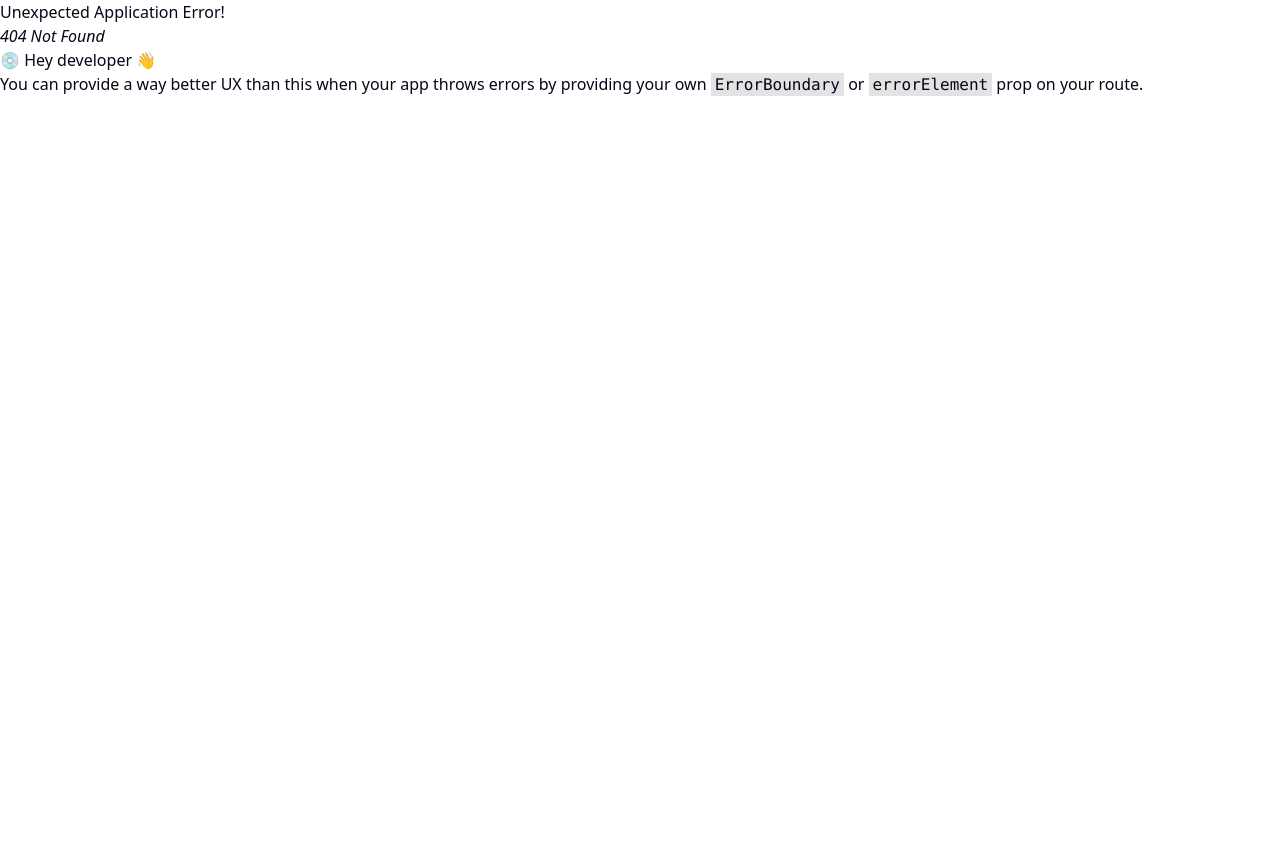
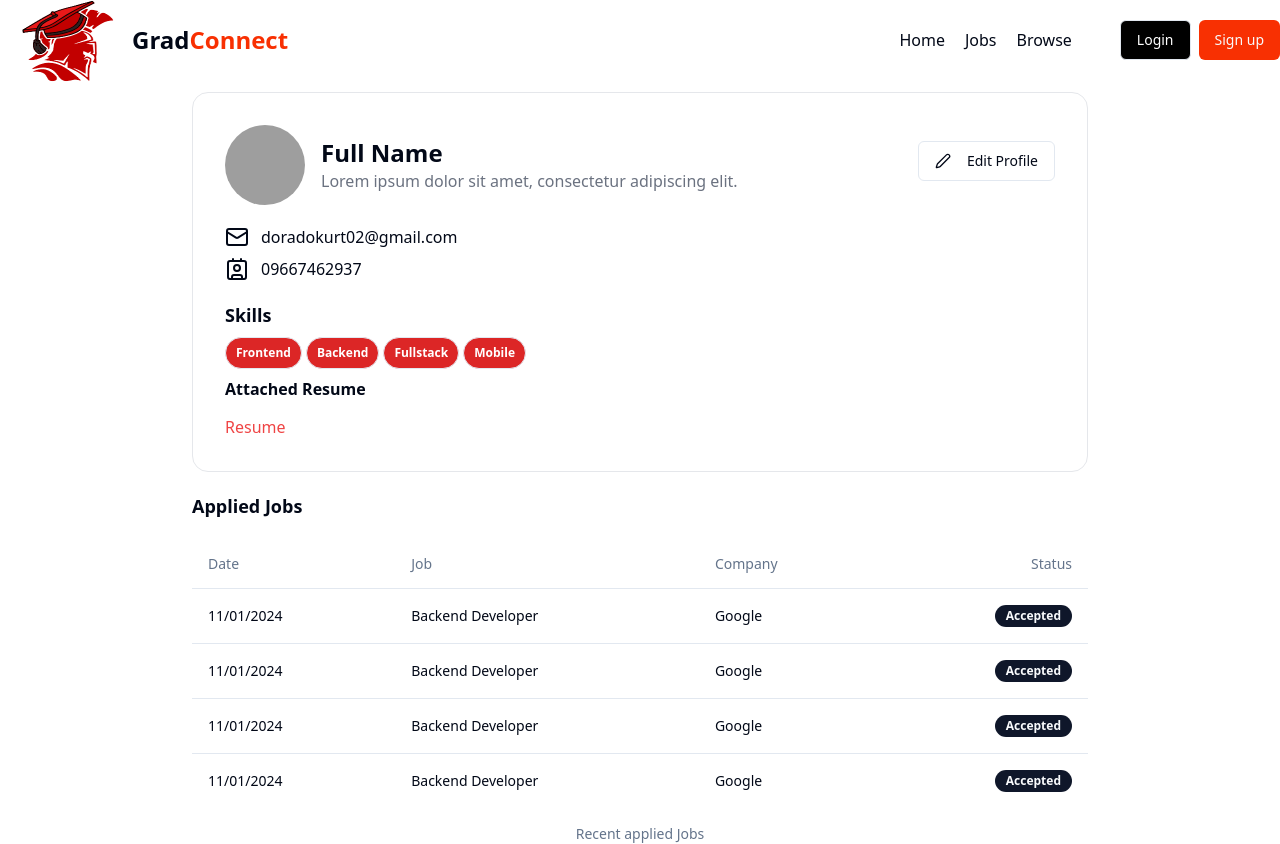
Before and after one commit to Azryy/gradconnect_frontend, a React (Vite) app: page /profile in a window 1280 px wide. Before the commit this address had no page. Before the commit the page ends 800 px from the top, so only its background shows below. Built offline with nearby package versions, Linux system fonts and the light colour scheme; grey boxes are pictures that could not be loaded.

Commit message:
Profile section created

```diff
--- /dev/null
+++ b/src/components/AppliedJobTable.jsx
@@ -0,0 +1,39 @@
+import React from 'react'
+import { Table, TableBody, TableCaption, TableCell, TableHead, TableHeader, TableRow } from './ui/table'
+import { Badge } from './ui/badge'
+
+const AppliedJobTable = () => {
+  return (
+    <div>
+      <Table>
+        <TableCaption>
+            Recent applied Jobs
+        </TableCaption>
+        <TableHeader>
+            <TableRow>
+                <TableHead>Date</TableHead>
+                <TableHead>Job</TableHead>
+                <TableHead>Company</TableHead>
+                <TableHead className='text-right'>Status</TableHead>
+
+            </TableRow>
+        </TableHeader>
+        <TableBody>
+            {
+                [1,2,3,4].map((item,index)=>(
+                    <TableRow key={index}>
+                        <TableCell>  11/01/2024 </TableCell>
+                        <TableCell>  Backend Developer </TableCell>
+                        <TableCell>  Google </TableCell>
+                        <TableCell className='text-right'>  <Badge>Accepted</Badge> </TableCell>
+                    </TableRow>
+                ))
+            }
+
+        </TableBody>
+      </Table>
+    </div>
+  )
+}
+
+export default AppliedJobTable
--- /dev/null
+++ b/src/components/Browse.jsx
@@ -0,0 +1,28 @@
+import React from 'react'
+import Navbar from './Navbar/Navbar'
+import Job from './Job'
+
+const randomJobs = [1,2,3]
+
+const Browse = () => {
+  return (
+    <div>
+      <Navbar/>
+      <div className='max-w-7xl mx-auto my-10'>
+        <h1 className='font-bold text-2xl my-10'>Search Results ({randomJobs.length})</h1>
+        <div className='grid grid-cols-3 gap-4'>
+        {
+            randomJobs.map((item,index)=>{
+                return(
+                    <Job/>
+                )
+            })
+        }
+        </div>
+
+      </div>
+    </div>
+  )
+}
+
+export default Browse
--- a/src/components/FilterCard.jsx
+++ b/src/components/FilterCard.jsx
@@ -1,9 +1,47 @@
 import React from 'react'
+import { RadioGroup, RadioGroupItem } from './ui/radio-group'
+
+import { Label } from './ui/label'
+
+const filterData = [
+  {
+    filterType:"Location",
+    array:["Manila","Batangas","Laguna","Cavite","Pampanga"]
+  },
+  {
+    filterType:"Industry",
+    array:["CTE","CAS","CICS","CABEIHM","CET"]
+  },
+  {
+    filterType:"Salary",
+    array:["0-30k","30-60k","60-90k","90k-120k","120k-150k"]
+  }
+]
 
 const FilterCard = () => {
   return (
-    <div>
-      Albaby
+    <div className='w-full bg-white p-3 rounded-md'>
+      <h1 className='font-bold text-2xl'>Filter Jobs</h1>
+      <hr className='mt-2'/>
+      <RadioGroup>
+        {
+          filterData.map((data,index)=>(
+            <div>
+              <h1 className='font-bold text-lg'>{data.filterType}</h1>
+              {
+                data.array.map((item,index)=>{
+                  return(
+                    <div className='flex items-center space-x-2 my-2'>
+                      <RadioGroupItem value={item} className='text-red-500'/>
+                      <Label>{item}</Label>
+                    </div>
+                  )
+                })
+              }
+            </div>
+          ))
+        }
+      </RadioGroup>
     </div>
   )
 }
--- a/src/components/Job.jsx
+++ b/src/components/Job.jsx
@@ -8,7 +8,8 @@ const Job = () => {
     return (
         <div className='p-5 rounded-md shadow-xl bg-gray-100 border border-gray-300 my-3 mx-3'>
             <div className='flex items-center justify-between'>
-                <p>3 days ago</p>
+
+                <p className='text-sm text-gray-600'>3 days ago</p>
                <Button variant="outline" className='rounded-full bg-gray-100 border-none' size="icon"><Bookmark /></Button>
             </div>
 
@@ -20,8 +21,8 @@ const Job = () => {
                     </Avatar>
                 </Button>
                 <div>
-                    <h1>Company Name</h1>
-                    <p>Philippines</p>
+                    <h1 className='font-medium text-lg'>Company Name</h1>
+                    <p className='text-sm text-gray-500'>Philippines</p>
                 </div>
             </div>
             <div>
--- a/src/components/Navbar/Navbar.jsx
+++ b/src/components/Navbar/Navbar.jsx
@@ -6,13 +6,17 @@ import { Avatar, AvatarFallback, AvatarImage } from '../ui/avatar'
 import { LogOut, User2 } from 'lucide-react'
 import logo from '../../assets/gradconnect_logo.png'
 import { Link } from 'react-router-dom'
+import { useSelector } from 'react-redux'
+import store from '@/redux/store'
 
 
 
 
 
 const Navbar = () => {
-    const user = false;
+
+    const {user} = useSelector(store=>store.auth)
+
     return (
         <div className='bg-transparent'>
             <div className='flex items-center justify-between mx-auto max-w-7xl h-16 mt-2'>
@@ -24,7 +28,7 @@ const Navbar = () => {
                     <ul className='flex font-medium items-center gap-5 cursor-pointer'>
                         <Link to='/'><li>Home</li></Link>
                         <Link to='/jobs'><li>Jobs</li></Link>
-                        <li>Browse</li>
+                        <Link to='/browse'><li>Browse</li></Link>
                     </ul>
                     {
                         !user ? (
@@ -36,14 +40,14 @@ const Navbar = () => {
                             <Popover>
                                 <PopoverTrigger asChild>
                                     <Avatar className="cursor-pointer">
-                                        <AvatarImage src="https://github.com/shadcn.png" alt="@shadcn" />
+                                        <AvatarImage src="https://i.pinimg.com/736x/24/54/77/2454772ec1cbc3ea0447c176bfc3764c.jpg" alt="@shadcn" />
 
                                     </Avatar>
                                 </PopoverTrigger>
                                 <PopoverContent className="w-80">
                                     <div className='flex gap-4 space-y-2'>
                                         <Avatar className="cursor-pointer">
-                                            <AvatarImage src="https://github.com/shadcn.png" alt="@shadcn" />
+                                            <AvatarImage src="https://i.pinimg.com/736x/24/54/77/2454772ec1cbc3ea0447c176bfc3764c.jpg" alt="@shadcn" />
 
                                         </Avatar>
                                         <div>
@@ -55,7 +59,7 @@ const Navbar = () => {
                                     <div className='flex flex-col my-2 text-gray-700'>
                                         <div className='flex w-fit items-center cursor-pointer'>
                                             <User2 />
-                                            <Button variant="link">View Profile</Button>
+                                            <Button variant="link"><Link to='/profile'>View Profile</Link></Button>
                                         </div>
                                         <div className='flex w-fit items-center cursor-pointer'>
                                             <LogOut />
--- /dev/null
+++ b/src/components/Profile.jsx
@@ -0,0 +1,69 @@
+import React from 'react'
+import Navbar from './Navbar/Navbar'
+import { Avatar, AvatarImage } from './ui/avatar'
+import { Button } from './ui/button'
+import { Contact, Mail, Pen } from 'lucide-react'
+import { Badge } from './ui/badge'
+import { Label } from './ui/label'
+import AppliedJobTable from './AppliedJobTable'
+
+
+const skills = ["Frontend","Backend","Fullstack","Mobile"]
+const Profile = () => {
+
+    const isResume = true
+    return (
+        <div>
+            <Navbar />
+            <div className='max-w-4xl mx-auto bg-white border border-gray-200 rounded-2xl my-5 p-8'>
+                <div className='flex justify-between items-start'>
+                    <div className='flex items-center space-x-4'>
+                        <Avatar className="h-20 w-20">
+                            <AvatarImage src="https://i.pinimg.com/736x/24/54/77/2454772ec1cbc3ea0447c176bfc3764c.jpg" />
+                        </Avatar>
+                        <div className='flex flex-col'>
+                            <h1 className='text-2xl font-semibold'>Full Name</h1>
+                            <p className='text-gray-500'>Lorem ipsum dolor sit amet, consectetur adipiscing elit.</p>
+                        </div>
+                    </div>
+                    <Button variant="outline" className='mt-4'>
+                        <Pen className='w-4 h-4 mr-2' />
+                        Edit Profile
+                    </Button>
+                </div>
+                <div className='my-5'>
+                    <div className='flex items-center gap-3 my-2'>
+                        <Mail />
+                        <span>doradokurt02@gmail.com</span>
+                    </div>
+                    <div className='flex items-center gap-3 my-2'>
+                        <Contact />
+                        <span>09667462937</span>
+                    </div>
+
+                </div>
+                <div>
+                    <h1 className='font-semibold text-lg my-2'>Skills</h1>
+                    <div className='flex items-center gap-1'>
+                    {
+                        skills.length !==0 ? skills.map((item,index)=><Badge key={index} variant="outline" className='bg-red-600 text-white w-30 cursor-pointer h-8'>{item}</Badge>) : <span>No skills added</span>
+                    }
+                    </div>
+                </div>
+                <div className='grid w-full max-w-sm items-center gap-1.5'>
+                    <Label className='text-md font-semibold my-2'>Attached Resume</Label>
+                    {
+                        isResume ? <a className='text-red-500 w-full hover:underline cursor-pointer' href="https://facebook.com" target='_blank'>Resume</a> : <span>No Resume</span>
+                    }
+                </div>
+
+            </div>
+            <div className='max-w-4xl mx-auto bg-white rounded-2xl'>
+                    <h1 className='font-bold text-lg my-5'>Applied Jobs</h1>
+                    <AppliedJobTable/>
+                </div>
+        </div>
+    )
+}
+
+export default Profile
--- a/src/components/auth/Login.jsx
+++ b/src/components/auth/Login.jsx
@@ -10,7 +10,7 @@ import { toast } from 'sonner';
 import { USER_API_END_POINT } from '@/utils/constant';
 import axios from 'axios';
 import { useDispatch, useSelector } from 'react-redux';
-import { setLoading } from '@/redux/authSlice';
+import { setLoading, setUser } from '@/redux/authSlice';
 import store from '@/redux/store';
 import { Loader2 } from 'lucide-react';
 const Login = () => {
@@ -43,6 +43,7 @@ const Login = () => {
         withCredentials: true
       })
       if(res.data.success){
+        dispatch(setUser(res.data.user))
         navigate('/')
         toast.success(res.data.message)
       }
--- /dev/null
+++ b/src/components/ui/table.jsx
@@ -0,0 +1,83 @@
+import * as React from "react"
+
+import { cn } from "@/lib/utils"
+
+const Table = React.forwardRef(({ className, ...props }, ref) => (
+  <div className="relative w-full overflow-auto">
+    <table
+      ref={ref}
+      className={cn("w-full caption-bottom text-sm", className)}
+      {...props} />
+  </div>
+))
+Table.displayName = "Table"
+
+const TableHeader = React.forwardRef(({ className, ...props }, ref) => (
+  <thead ref={ref} className={cn("[&_tr]:border-b", className)} {...props} />
+))
+TableHeader.displayName = "TableHeader"
+
+const TableBody = React.forwardRef(({ className, ...props }, ref) => (
+  <tbody
+    ref={ref}
+    className={cn("[&_tr:last-child]:border-0", className)}
+    {...props} />
+))
+TableBody.displayName = "TableBody"
+
+const TableFooter = React.forwardRef(({ className, ...props }, ref) => (
+  <tfoot
+    ref={ref}
+    className={cn("border-t bg-muted/50 font-medium [&>tr]:last:border-b-0", className)}
+    {...props} />
+))
+TableFooter.displayName = "TableFooter"
+
+const TableRow = React.forwardRef(({ className, ...props }, ref) => (
+  <tr
+    ref={ref}
+    className={cn(
+      "border-b transition-colors hover:bg-muted/50 data-[state=selected]:bg-muted",
+      className
+    )}
+    {...props} />
+))
+TableRow.displayName = "TableRow"
+
+const TableHead = React.forwardRef(({ className, ...props }, ref) => (
+  <th
+    ref={ref}
+    className={cn(
+      "h-12 px-4 text-left align-middle font-medium text-muted-foreground [&:has([role=checkbox])]:pr-0",
+      className
+    )}
+    {...props} />
+))
+TableHead.displayName = "TableHead"
+
+const TableCell = React.forwardRef(({ className, ...props }, ref) => (
+  <td
+    ref={ref}
+    className={cn("p-4 align-middle [&:has([role=checkbox])]:pr-0", className)}
+    {...props} />
+))
+TableCell.displayName = "TableCell"
+
+const TableCaption = React.forwardRef(({ className, ...props }, ref) => (
+  <caption
+    ref={ref}
+    className={cn("mt-4 text-sm text-muted-foreground", className)}
+    {...props} />
+))
+TableCaption.displayName = "TableCaption"
+
+export {
+  Table,
+  TableHeader,
+  TableBody,
+  TableFooter,
+  TableHead,
+  TableRow,
+  TableCell,
+  TableCaption,
+}
--- a/src/redux/authSlice.js
+++ b/src/redux/authSlice.js
@@ -4,13 +4,17 @@ const authSlice = createSlice({
     name:"auth",
     initialState:{
         loading:false,
+        user:null
     },
     reducers:{
         setLoading:(state, action) => {
             state.loading = action.payload;
+        },
+        setUser:(state,action)=>{
+            state.user = action.payload;
         }
     }
 });
 
-export const { setLoading } = authSlice.actions;
+export const { setLoading, setUser } = authSlice.actions;
 export default authSlice.reducer;
```
Also changed, not shown: src/App.jsx (+10 -0 lines).
